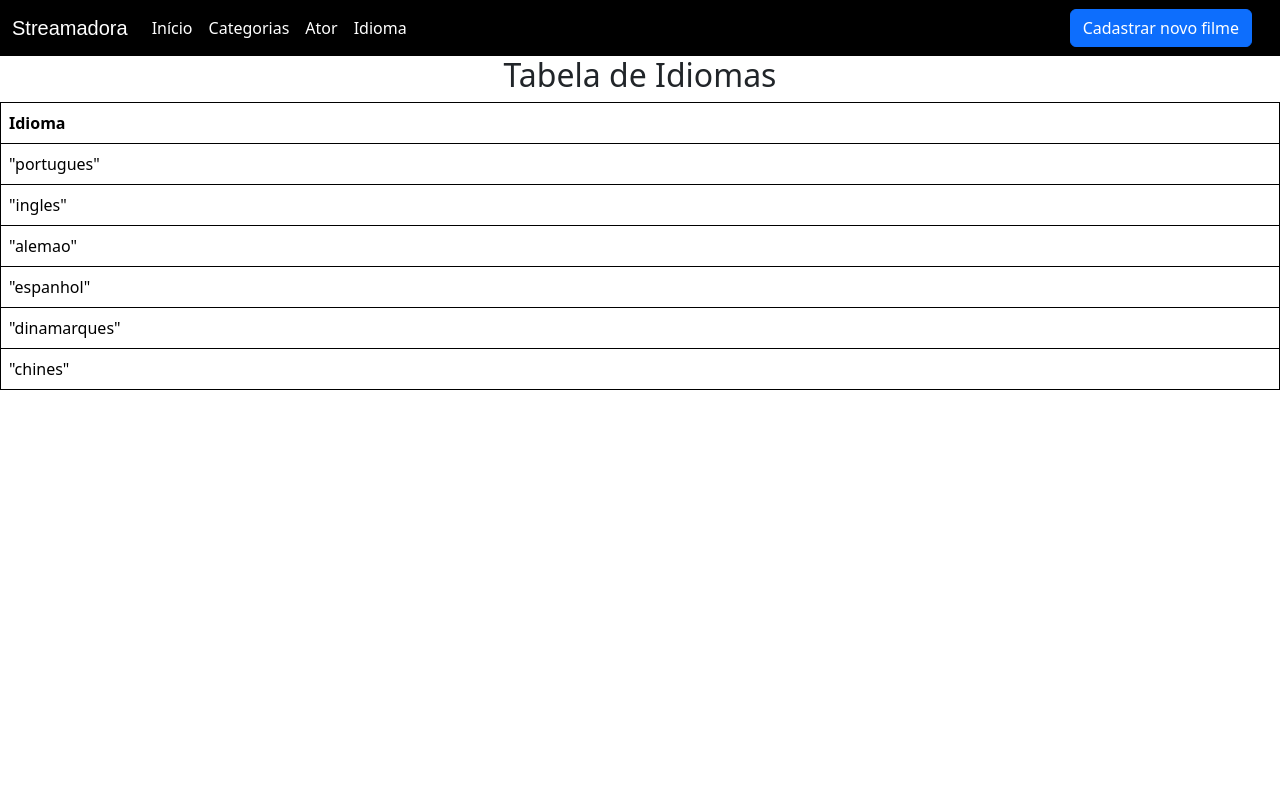
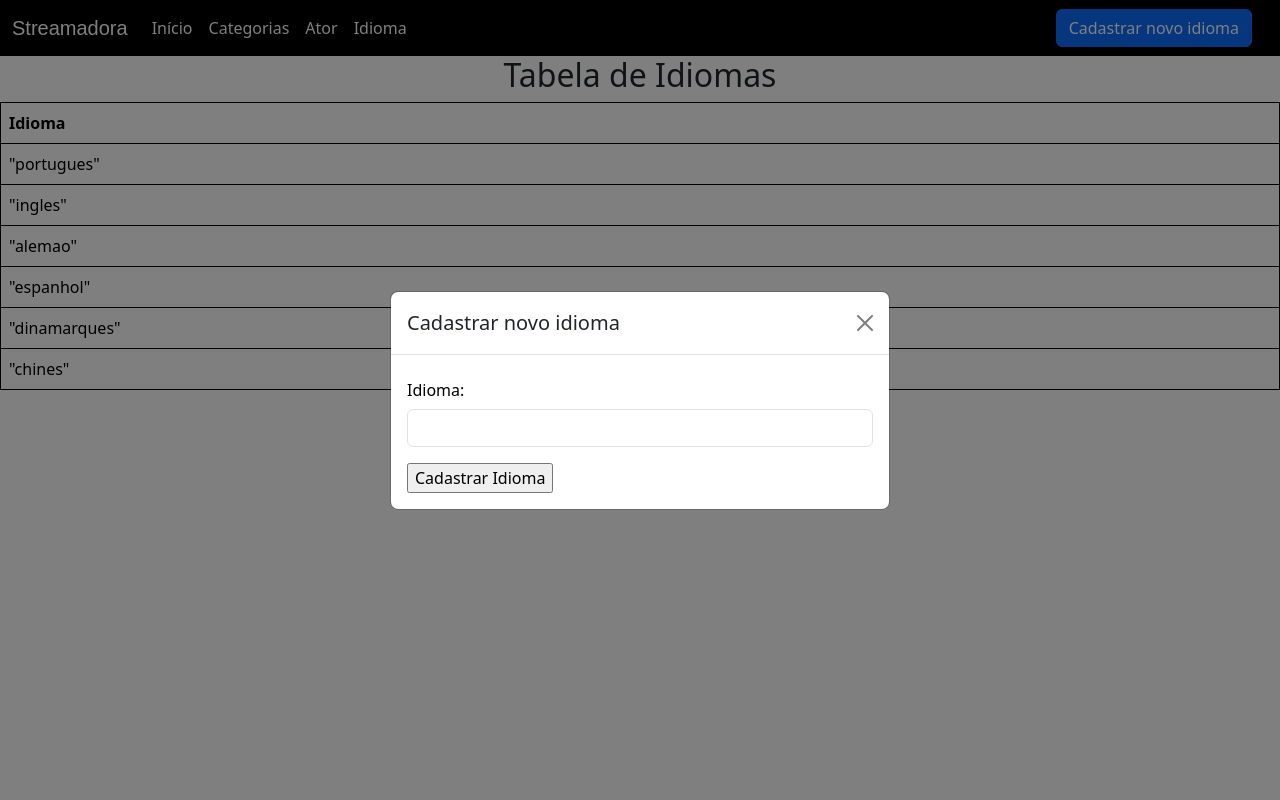
Before and after one commit to LukaDSB/streamadora, a PHP site: page /idioma.php in a window 1280 px wide, after a click on "Cadastrar novo idioma". Run offline with PHP 8.4, Linux system fonts and the light colour scheme; data comes from the database, SQL or seed files in the repository; some web fonts are replaced.

Commit message:
cadastro idioma

```diff
--- a/idioma.php
+++ b/idioma.php
@@ -1,5 +1,6 @@
 <?php
 include_once 'model/idiomaModel.php';
+
 
 
 $di = new idiomaModel();
@@ -60,7 +61,7 @@ table, th, td {
 
                     <button type="button" class="btn btn-primary me-3" data-bs-toggle="modal"
                         data-bs-target="#modalCadastro">
-                        Cadastrar novo filme
+                        Cadastrar novo idioma
                     </button>
 
                     <div class="modal fade" id="modalCadastro" tabindex="-1" aria-labelledby="modalCadastroLabel"
@@ -68,50 +69,18 @@ table, th, td {
                         <div class="modal-dialog modal-dialog-centered">
                             <div class="modal-content">
                                 <div class="modal-header">
-                                    <h1 class="modal-title fs-5" id="modalCadastroLabel">Cadastrar novo filme</h1>
+                                    <h1 class="modal-title fs-5" id="modalCadastroLabel">Cadastrar novo idioma</h1>
                                     <button type="button" class="btn-close" data-bs-dismiss="modal"
                                         aria-label="Close"></button>
                                 </div>
                                 <div class="modal-body">
-                                    <form action="controller/cadastroFilmeController.php" method="post" enctype="multipart/form-data">
+                                    <form action="controller/cadastroIdiomaController.php" method="post" enctype="multipart/form-data">
                                         <div class="mb-3">
-                                            <label for="titulo" class="col-form-label" style="color: black">Titulo:</label>
-                                            <input type="text" class="form-control" id="titulo" name="titulo">
+                                            <label for="nome" class="col-form-label" style="color: black">Idioma:</label>
+                                            <input type="text" class="form-control" id="nome" name="nome">
                                         </div>
-                                        <div class="mb-3">
-                                            <label for="descricao" class="col-form-label"
-                                                style="color: black">Descricao:</label>
-                                            <textarea class="form-control" id="descricao" name="descricao"></textarea>
-                                        </div>
-                                        <div class="mb-3">
-                                            <label for="anoLancamento" class="col-form-label" style="color: black">Ano de lançamento:</label>
-                                            <input type="text" class="form-control" id="anoLancamento" name="anoLancamento">
-                                        </div>
-                                        <div class="mb-3">
-                                            <label for="duracaoLocacao" class="col-form-label" style="color: black">Duração de locação:</label>
-                                            <input type="text" class="form-control" id="duracaoLocacao" name="duracaoLocacao">
-                                        </div>
-                                        <div class="mb-3">
-                                            <label for="duracaoFilme" class="col-form-label" style="color: black">Duração de filmes:</label>
-                                            <input type="text" class="form-control" id="duracaoFilme" name="duracaoFilme">
-                                        </div>
-                                        <div class="mb-3">
-                                            <label for="idioma" class="col-form-label" style="color: black">Idioma:</label>
-                                            <input type="text" class="form-control" id="idioma" name="idioma">
-                                        </div>
-                                        <div class="mb-3">
-                                            <label for="precoLocacao" class="col-form-label" style="color: black">Preço de locação:</label>
-                                            <input type="text" class="form-control" id="precoLocacao" name="precoLocacao">
-                                        </div>
-                                        <div class="mb-3">
-                                            <label for="classificacao" class="col-form-label" style="color: black">Classificação:</label>
-                                            <input type="text" class="form-control" id="classificacao" name="classificacao">
-                                        </div>
-                                        <div class="mb-3">
-                                            <label for="imagem">Imagem do Filme:</label>
-                                            <input type="file" id="imagem" name="imagem" accept="image/*" required>
-                                        </div>
-                                        <input type="submit" value="Cadastrar Filme">
+
+                                        <input type="submit" value="Cadastrar Idioma">
                                     </form>
                                 </div>
                             </div>
@@ -154,6 +123,24 @@ echo '
 ?>
  </tbody>
 </table>
+<script src="https://cdn.jsdelivr.net/npm/bootstrap@5.3.3/dist/js/bootstrap.bundle.min.js"
+        integrity="sha384-YvpcrYf0tY3lHB60NNkmXc5s9fDVZLESaAA55NDzOxhy9GkcIdslK1eN7N6jIeHz" crossorigin="anonymous">
+    </script>
+
+<script>
+        const modalAtualizacao = document.getElementById('modalAtualizacao');
+        modalAtualizacao.addEventListener('show.bs.modal', event => {
+            const button = event.relatedTarget;
+
+
+            const nome = button.getAttribute('data-nome');
+
+
+            modalAtualizacao.querySelector('#nome').value = nome;
+
+        });
+    </script>
+
 
 </body>
 </html>
```
Also changed, not shown: controller/cadastroIdiomaController.php (+2 -5 lines).
